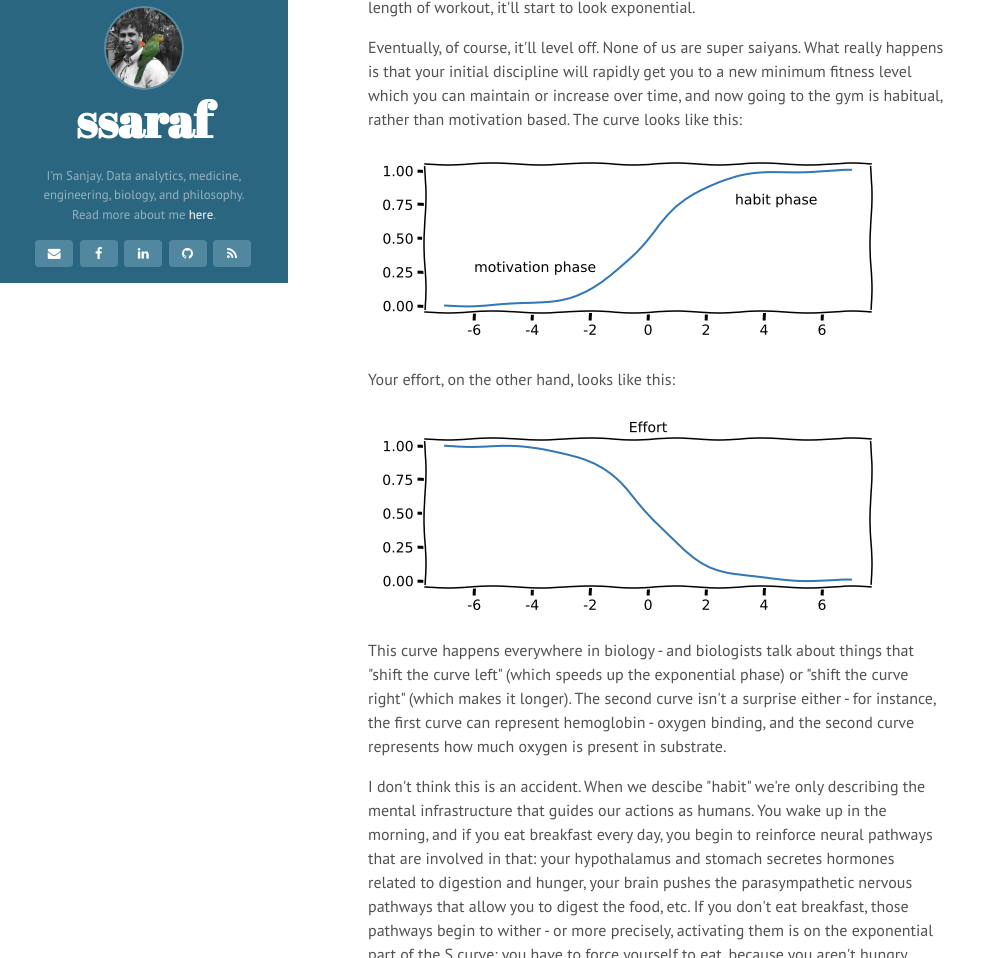
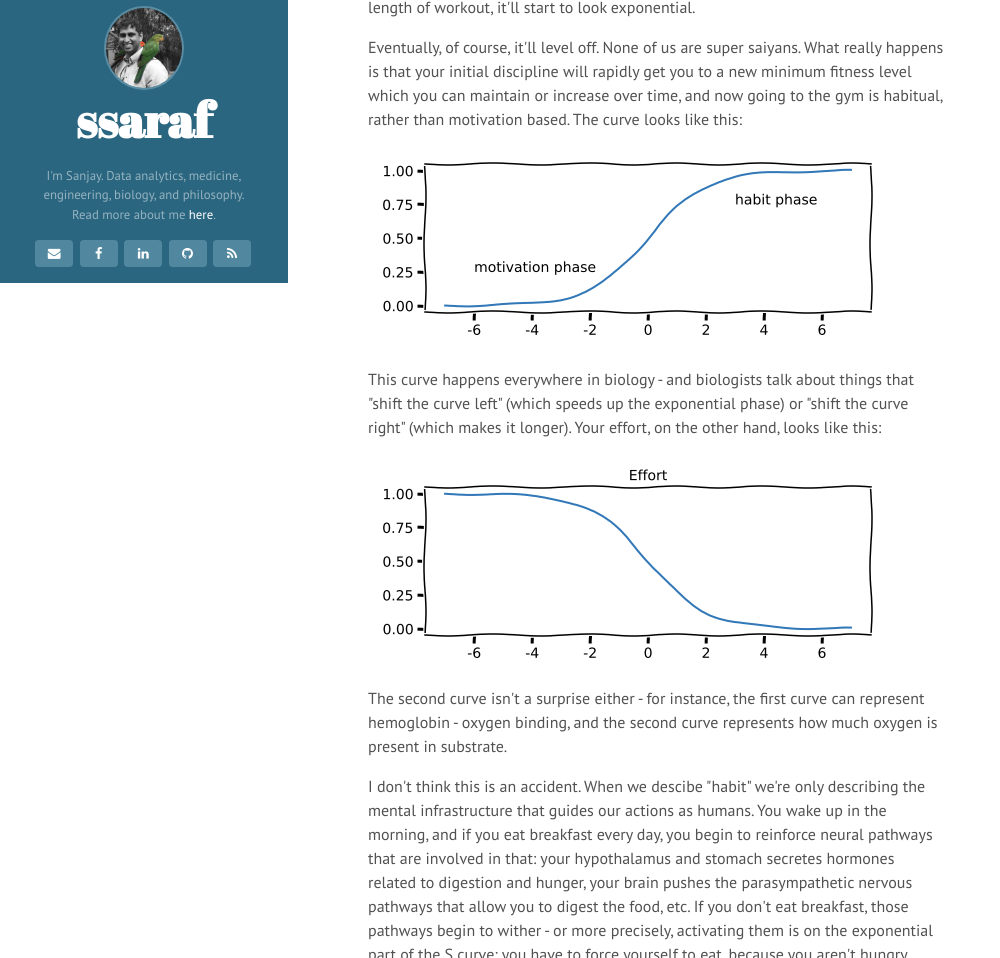
Before and after one commit to svsaraf/prev_blog, a plain HTML site: page momentum-equals-habit.html in a window 1280 px wide. Shown: the part 517-1475 px from the top of the page, without its empty margins (0-1000 px from the left). Drawn offline with Linux system fonts and the light colour scheme; a web font is replaced by a local one.

Commit message:
Update documentation

```diff
--- a/momentum-equals-habit.html
+++ b/momentum-equals-habit.html
@@ -92,9 +92,9 @@
 <p>When I first started going to the gym it was a huge struggle. I set myself a goal, which perhaps could help you too - go to the gym, even if it's only for 15 minutes, and even if you just play pool in the lounge and read your phone, <em>every</em> day. What you'll find, as I did, is that after a few days of this you'll say to yourself "well maybe I can do just one exercise, maybe I'll play some basketball". A week later, you might start fiddling around on one of the machines. A week later, free weights. You'll get fitter and fitter, and if you look at the amount of exercise, either by intensity or by length of workout, it'll start to look exponential. </p>
 <p>Eventually, of course, it'll level off. None of us are super saiyans. What really happens is that your initial discipline will rapidly get you to a new minimum fitness level which you can maintain or increase over time, and now going to the gym is habitual, rather than motivation based. The curve looks like this:</p>
 <p><img alt="S curve" src="https://svsaraf.github.io/images/motivation_habit.png"></p>
-<p>Your effort, on the other hand, looks like this:</p>
+<p>This curve happens everywhere in biology - and biologists talk about things that "shift the curve left" (which speeds up the exponential phase) or "shift the curve right" (which makes it longer). Your effort, on the other hand, looks like this:</p>
 <p><img alt="Negative saturation curve" src="https://svsaraf.github.io/images/effort.png"></p>
-<p>This curve happens everywhere in biology - and biologists talk about things that "shift the curve left" (which speeds up the exponential phase) or "shift the curve right" (which makes it longer). The second curve isn't a surprise either - for instance, the first curve can represent hemoglobin - oxygen binding, and the second curve represents how much oxygen is present in substrate.</p>
+<p>The second curve isn't a surprise either - for instance, the first curve can represent hemoglobin - oxygen binding, and the second curve represents how much oxygen is present in substrate.</p>
 <p>I don't think this is an accident. When we descibe "habit" we're only describing the mental infrastructure that guides our actions as humans. You wake up in the morning, and if you eat breakfast every day, you begin to reinforce neural pathways that are involved in that: your hypothalamus and stomach secretes hormones related to digestion and hunger, your brain pushes the parasympathetic nervous pathways that allow you to digest the food, etc. If you don't eat breakfast, those pathways begin to wither - or more precisely, activating them is on the exponential part of the S curve: you have to force yourself to eat, because you aren't hungry.</p>
 <p>We probably already know this subliminally - if you play video games every day, it doesn't take an extraordinary amount of effort to play them today. But if you never play them, you'll rarely want to, even if you could. The more sugar you eat, the more you crave sugar. Regular wine drinkers find cracking the next bottle easier. Etc. Same with chess or exercise or programming or...writing. </p>
 <p>I have no immediate solution if you can't get yourself to do the first 15 minutes, though. Certainly I've wanted to start a blog for <em>years</em>, and never executed, and many of the side projects I'm pursuing now are ideas that have been bouncing around my head since my old college days. No time like the present, I guess.</p>
```
